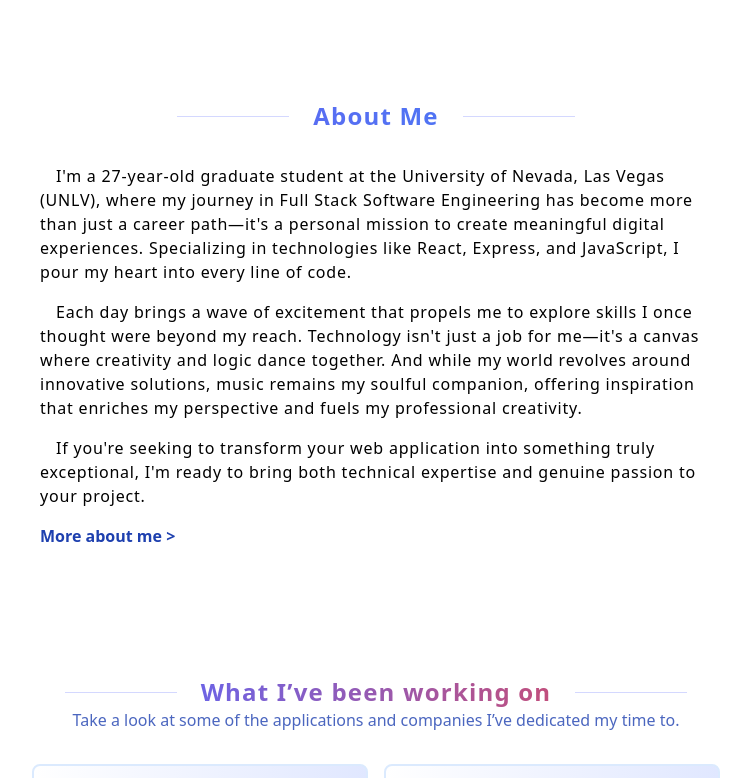
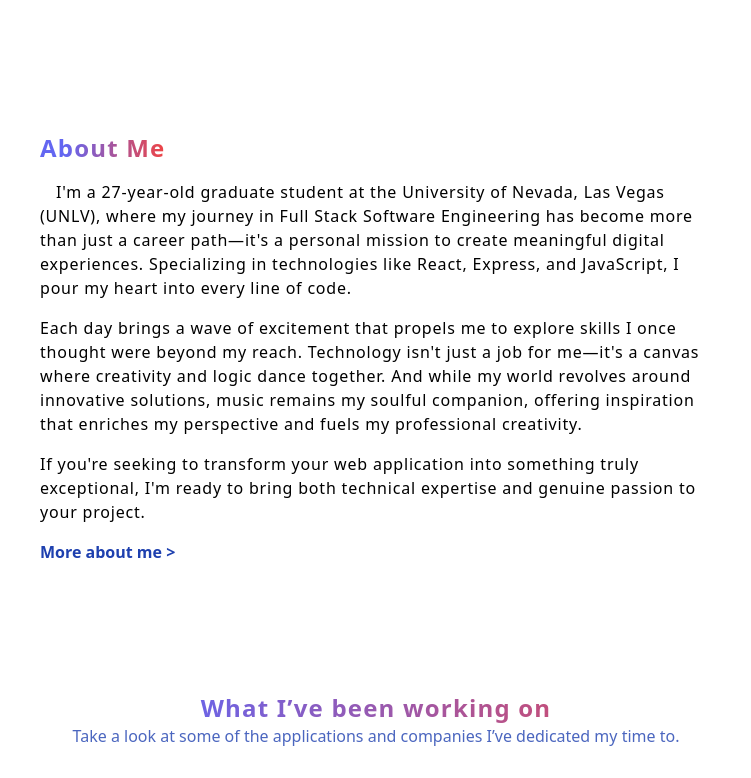
Before and after one commit to danielFernandezDj/dani-portfolio-app, a React (Vite) app: page / in a window 1280 px wide. Shown: the part 580-1358 px from the top of the page, without its empty margins (264-1015 px from the left). Built offline with nearby package versions, Linux system fonts and the light colour scheme.

Commit message:
preventive saving

```diff
--- a/src/Footer.jsx
+++ b/src/Footer.jsx
@@ -1,5 +1,4 @@
 import React from "react"
-import ContactForm from "./components/ContactFrom"
 
 // Icons
 import { FaLinkedin } from "react-icons/fa";
@@ -15,8 +14,6 @@ export default function Footer() {
 
   return (
     <footer className="flex flex-col content-center max-w-md text-blue-900 py-4 m-auto mt-12">
-      <ContactForm />
-
       <div className="flex flex-col mx-auto px-8">
         {/* Footer Content */}
         <div className="flex flex-col md:flex-row justify-start items-center mb-6">
--- a/src/components/Home.jsx
+++ b/src/components/Home.jsx
@@ -1,5 +1,6 @@
 import React from "react";
 import ProjectList from "./ProjectList";
+import ContactForm from "./ContactFrom"
 
 // Icons
 import { FaRegArrowAltCircleRight, FaLinkedin } from "react-icons/fa";
@@ -42,22 +43,29 @@ export default function Home() {
 
         {/* ----------------------------- About Me ----------------------------- */}
         <section className="m-4">
-          <strong className="flex justify-center gap-6 text-2xl tracking-wider bg-clip-text text-transparent bg-gradient-to-r from-indigo-500 from-20% to-blue-500">
-            <span className="horizontal-line"></span> About Me <span className="horizontal-line"></span>
-          </strong>
           <div className="flex gap-4 flex-wrap md:p-8 p-4 overflow-hidden max-w-full justify-start  dark:bg-slate-800 dark:shadow-indigo-600/50 rounded-xl">
+            <strong className="flex justify-start text-2xl tracking-wider text-gradient">
+              About Me
+            </strong>
             <p className="tracking-wider indent-4 dark:text-slate-200 max-w-full">
-              I'm a 27-year-old graduate student at the University of Nevada, Las Vegas (UNLV), where my journey in Full Stack Software Engineering has become more than just a career path—it's a personal mission to create meaningful digital experiences. Specializing in technologies like React, Express, and JavaScript, I pour my heart into every line of code.
+              I'm a 27-year-old graduate student at the University of Nevada, Las Vegas (UNLV), where my journey in
+              Full Stack Software Engineering has become more than just a career path—it's a personal mission to
+              create meaningful digital experiences. Specializing in technologies like React, Express, and JavaScript,
+              I pour my heart into every line of code.
             </p>
-            <p className="tracking-wider indent-4 dark:text-slate-200">
-              Each day brings a wave of excitement that propels me to explore skills I once thought were beyond my reach. Technology isn't just a job for me—it's a canvas where creativity and logic dance together. And while my world revolves around innovative solutions, music remains my soulful companion, offering inspiration that enriches my perspective and fuels my professional creativity.
+            <p className="tracking-wider dark:text-slate-200">
+              Each day brings a wave of excitement that propels me to explore skills I once thought were beyond my reach.
+              Technology isn't just a job for me—it's a canvas where creativity and logic dance together. And while my world
+              revolves around innovative solutions, music remains my soulful companion, offering inspiration that enriches
+              my perspective and fuels my professional creativity.
             </p>
-            <p className="tracking-wider indent-4 dark:text-slate-200">
-              If you're seeking to transform your web application into something truly exceptional, I'm ready to bring both technical expertise and genuine passion to your project.
+            <p className="tracking-wider dark:text-slate-200">
+              If you're seeking to transform your web application into something truly exceptional,
+              I'm ready to bring both technical expertise and genuine passion to your project.
             </p>
 
-            <strong className="text-blue-800">
-                More about me {'>'}
+            <strong className="text-blue-800 dark:text-blue-600 hover:tracking-widest hover:underline | transition-all duration-300">
+              More about me {'>'}
             </strong>
           </div>
         </section>
@@ -65,8 +73,9 @@ export default function Home() {
         {/* ----------------------------- Project CARDs LIST ----------------------------- */}
         <ProjectList />
 
-        {/* ----------------------------- Tech that I have used ----------------------------- */}
+        {/* ----------------------------- Skils ----------------------------- */}
         {/* <div className="flex justify-center self-center w-4/5 h-px | bg-gradient-to-r from-blue-400 to-purple-400"></div> */}
+        <ContactForm />
       </main >
     </>
   )
--- a/src/components/ProjectList.jsx
+++ b/src/components/ProjectList.jsx
@@ -8,10 +8,8 @@ export default function ProjectList() {
       <section className="flex flex-col w-full p-4 gap-4 rounded-xl">
         <div className="mb-4 text-center">
           {/* Title */}
-          <strong className="flex justify-center gap-6 text-2xl tracking-wider bg-clip-text text-transparent bg-gradient-to-r from-indigo-500 from-20% to-red-500">
-            <span className="md:block hidden horizontal-line"></span>
+          <strong className="flex justify-center gap-6 text-2xl tracking-wider text-gradient">
             What I’ve been working on
-            <span className="md:block hidden horizontal-line"></span>
           </strong>
           {/* Sub title */}
           <p className="text-blue-800/80">
--- a/src/index.css
+++ b/src/index.css
@@ -39,6 +39,10 @@
   .horizontal-line {
     @apply flex justify-center self-center sm:w-28 w-14 h-px bg-gradient-to-t from-blue-200 to-purple-200;
   }
+
+  .text-gradient {
+    @apply bg-clip-text text-transparent bg-gradient-to-r from-indigo-500 from-20% to-red-500
+  }
 }
 
 /* :root {
```
